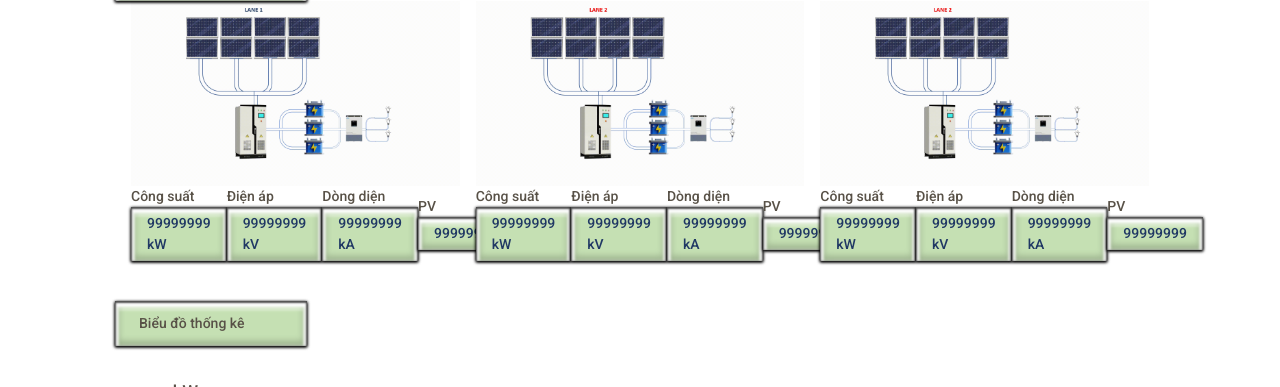
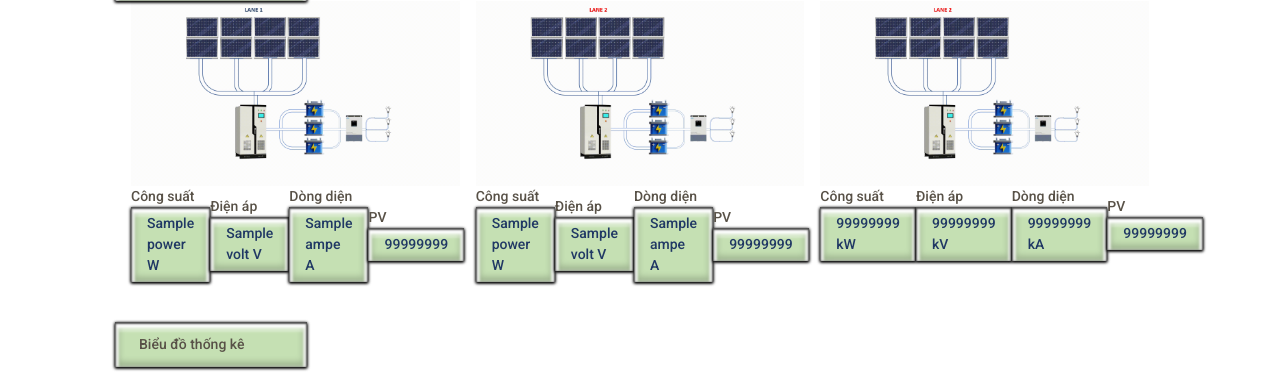
Before and after one commit to JohnsonAudreyRalph/Solar_Energy_Battery_Reconfiguration_Control_System, a Django app: page /Login_Success in a window 1280 px wide. Shown: the part 569-956 px from the top of the page. Run offline with Django 4.2, Linux system fonts and the light colour scheme; a database or web service that is not in the repository returns one stand-in record (values such as "Sample title"); data that the repository does not hold is empty; some libraries are stand-ins or nearby versions.

Commit message:
Upload_data_web

```diff
--- a/Show/views.py
+++ b/Show/views.py
@@ -3,6 +3,8 @@ from django.views import View
 from django.contrib.auth.models import User
 from django.contrib.auth import authenticate, login, logout
 from django.contrib import messages
+
+import requests
 
 # Create your views here.
 # def Login(req):
@@ -33,7 +35,32 @@ class Login(View):
 
 class Affter_Login(View):
     def get(self, request):
-        return render(request, 'index.html')
+        url = "http://solar-ctd.ddns.net/data/line"
+        response = requests.get(url)
+        data = response.json()
+
+        line1_power = data["data"]["line1"]["power"]
+        line1_volt = data["data"]["line1"]['volt']
+        line1_perform = data["data"]["line1"]["perform"]
+        line1_ampe = data["data"]["line1"]["ampe"]
+
+        line2_power = data["data"]["line2"]["power"]
+        line2_volt = data["data"]["line2"]['volt']
+        line2_perform = data["data"]["line2"]["perform"]
+        line2_ampe = data["data"]["line2"]["ampe"]
+
+        conx = {
+            'line1_power':line1_power,
+            'line1_volt':line1_volt,
+            'line1_perform':line1_perform,
+            'line1_ampe':line1_ampe,
+            'line2_power':line2_power,
+            'line2_volt':line2_volt,
+            'line2_perform':line2_perform,
+            'line2_ampe':line2_ampe
+        }
+
+        return render(request, 'index.html', conx)
 
 def Logout(request):
     logout(request)
--- a/templates/index.html
+++ b/templates/index.html
@@ -210,19 +210,19 @@
                             <div class="content__2__ts__a">
                                 <p>Công suất</p>
                                 <div class="btn__content__display">
-                                    <p>99999999<span> kW</span></p>
+                                    <p>{{line1_power}}<span> W</span></p>
                                 </div>
                             </div>
                             <div class="content__2__ts__a">
                                 <p>Điện áp</p>
                                 <div class="btn__content__display">
-                                    <p>99999999<span> kV</span></p>
+                                    <p>{{line1_volt}}<span> V</span></p>
                                 </div>
                             </div>
                             <div class="content__2__ts__a">
                                 <p>Dòng diện</p>
                                 <div class="btn__content__display">
-                                    <p>99999999<span> kA</span></p>
+                                    <p>{{line1_ampe}}<span> A</span></p>
                                 </div>
                             </div>
                             <div class="content__2__ts__a">
@@ -239,19 +239,19 @@
                             <div class="content__2__ts__a">
                                 <p>Công suất</p>
                                 <div class="btn__content__display">
-                                    <p>99999999<span> kW</span></p>
+                                    <p>{{line2_power}}<span> W</span></p>
                                 </div>
                             </div>
                             <div class="content__2__ts__a">
                                 <p>Điện áp</p>
                                 <div class="btn__content__display">
-                                    <p>99999999<span> kV</span></p>
+                                    <p>{{line2_volt}}<span> V</span></p>
                                 </div>
                             </div>
                             <div class="content__2__ts__a">
                                 <p>Dòng diện</p>
                                 <div class="btn__content__display">
-                                    <p>99999999<span> kA</span></p>
+                                    <p>{{line2_ampe}}<span> A</span></p>
                                 </div>
                             </div>
                             <div class="content__2__ts__a">
```
Also changed, not shown: db.sqlite3.
